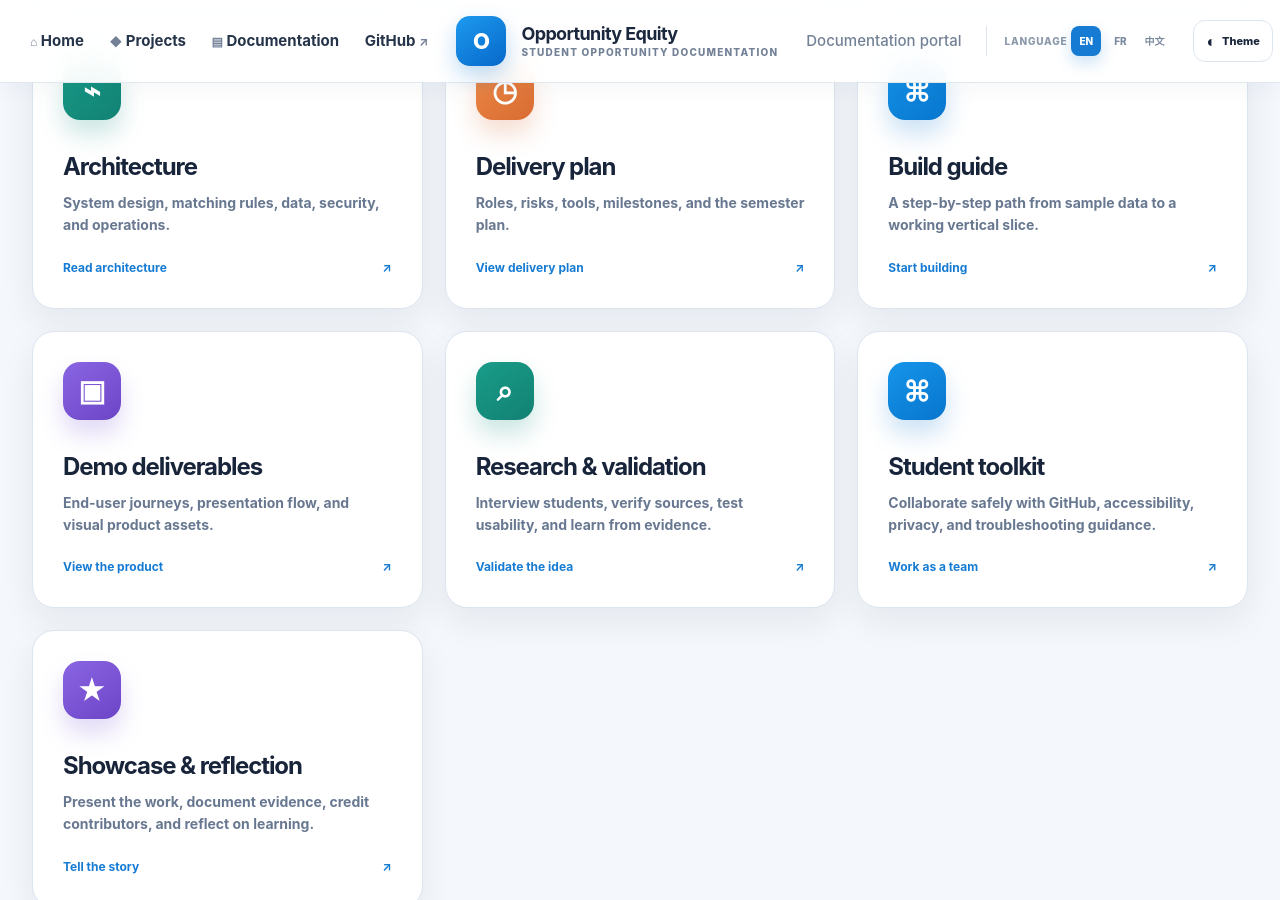
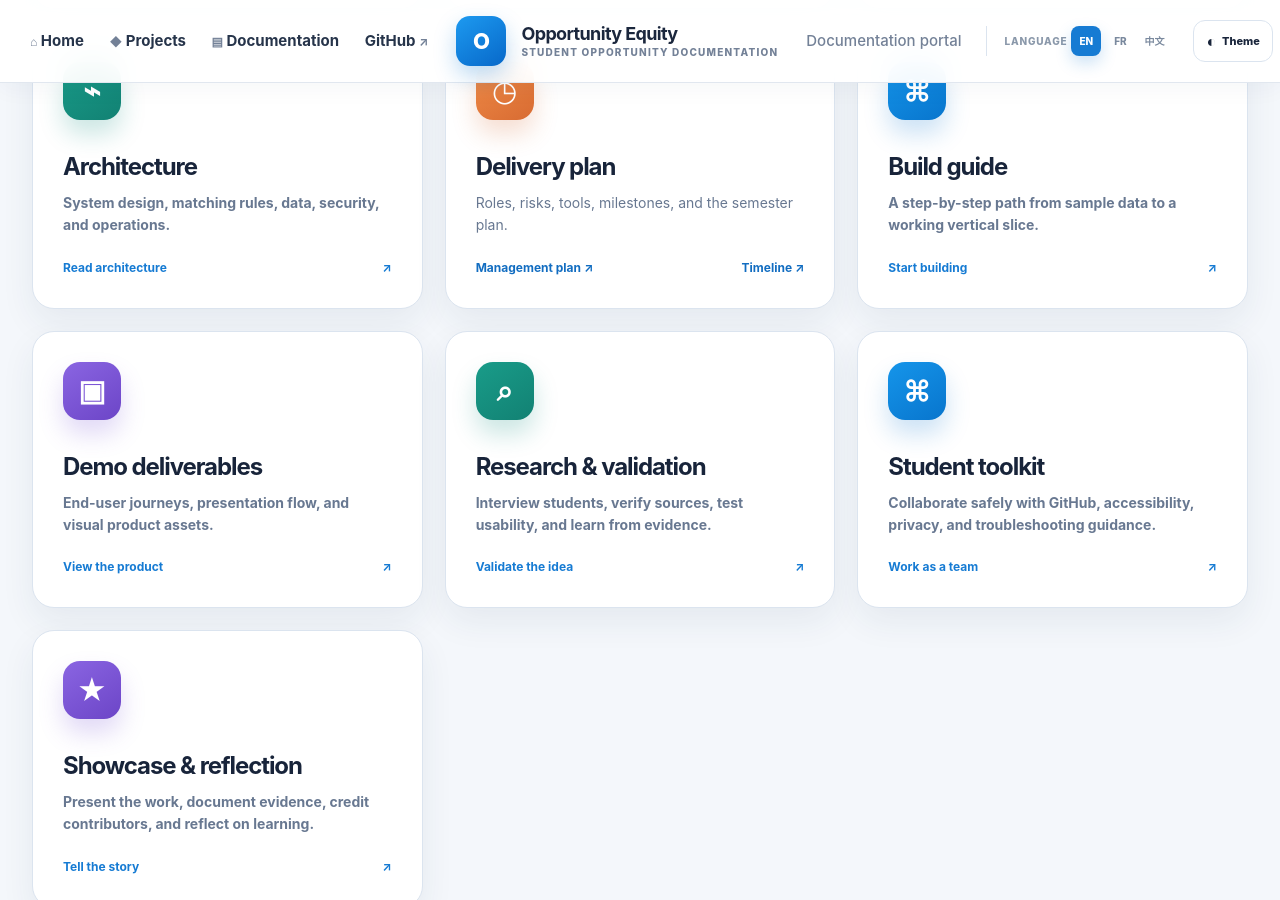
Before and after one commit to andyxuan2010/OpportunityEquityEngine, a Jekyll site: the page built from index.md, in a window 1280 px wide and 900 px high, scrolled down 750 px. Built offline with Jekyll 4.4.1, drawn with Linux system fonts in a browser that asks for light colours.

Commit message:
Expose delivery timeline from home navigation

```diff
--- a/index.md
+++ b/index.md
@@ -36,12 +36,12 @@ Choose a collection to browse the initiative, student learning path, product des
     <span>System design, matching rules, data, security, and operations.</span>
     <b>Read architecture <span aria-hidden="true">↗</span></b>
   </a>
-  <a class="library-card library-card-orange" href="docs/04-delivery/PROJECT_MANAGEMENT_PLAN.html">
+  <div class="library-card library-card-orange">
     <span class="library-icon">◷</span>
     <strong>Delivery plan</strong>
     <span>Roles, risks, tools, milestones, and the semester plan.</span>
-    <b>View delivery plan <span aria-hidden="true">↗</span></b>
-  </a>
+    <b><a href="docs/04-delivery/PROJECT_MANAGEMENT_PLAN.html">Management plan <span aria-hidden="true">↗</span></a><a href="docs/04-delivery/PROJECT_TIMELINE.html">Timeline <span aria-hidden="true">↗</span></a></b>
+  </div>
   <a class="library-card library-card-blue" href="docs/05-build/DEMO_IMPLEMENTATION_GUIDE.html">
     <span class="library-icon">⌘</span>
     <strong>Build guide</strong>
```
Also changed, not shown: index.CN.md (+1 -1 lines), index.FR.md (+1 -1 lines).
